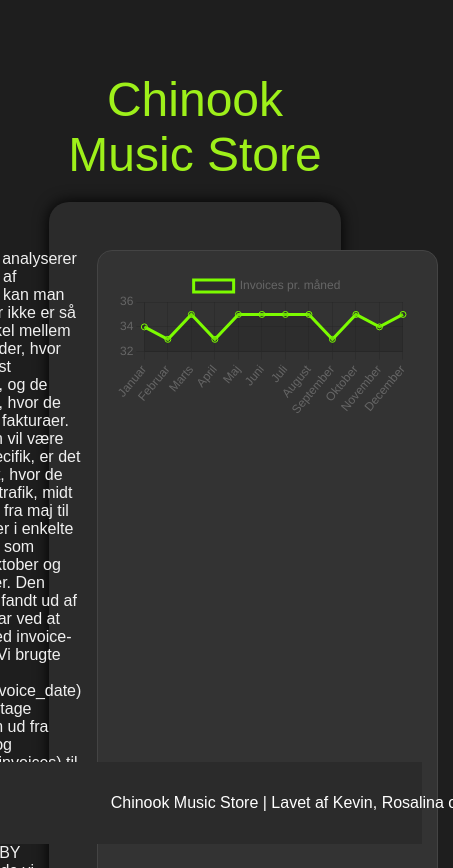
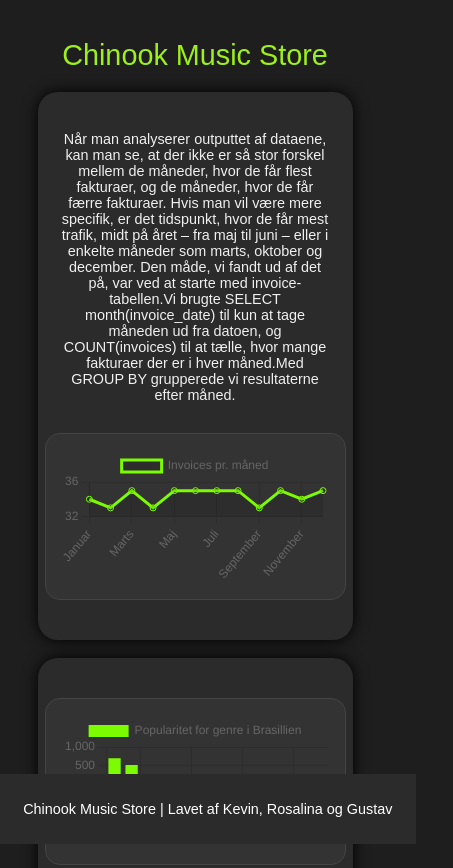
Before and after one commit to SilentVoices22/Portfolioaflevering-4---Data-Web, a plain HTML site: page index.html in a window 390 px wide. Shown: the top 868 px of the page, 453 px wide, since content can reach past the window. Drawn offline with nearby package versions, Linux system fonts and the light colour scheme; a web font is replaced by a local one.

Commit message:
opdateret css og html

```diff
--- a/style.css
+++ b/style.css
@@ -76,3 +76,55 @@ footer {
     left: 0;
     width: 100%;
 }
+
+@media (max-width: 900px) {
+    h1 {
+        font-size: 2.2rem;
+    }
+
+    section {
+        flex-direction: column;
+        align-items: center;
+        padding: 1.5rem;
+        margin: 5%;
+    }
+
+    .chartBox,
+    .query2 {
+        width: 90%;
+        margin: 1rem 0;
+    }
+
+    p {
+        width: 90%;
+        font-size: 0.95rem;
+        text-align: center;
+    }
+
+    footer {
+        font-size: 0.9rem;
+        padding: 0.8rem;
+    }
+}
+
+@media (max-width: 500px) {
+    h1 {
+        font-size: 1.8rem;
+    }
+
+    body {
+        margin: 10px;
+        padding: 10px;
+    }
+
+    .chartBox,
+    .query2 {
+        width: 100%;
+        padding: 1rem;
+    }
+
+    p {
+        font-size: 0.9rem;
+        width: 100%;
+    }
+}
```
